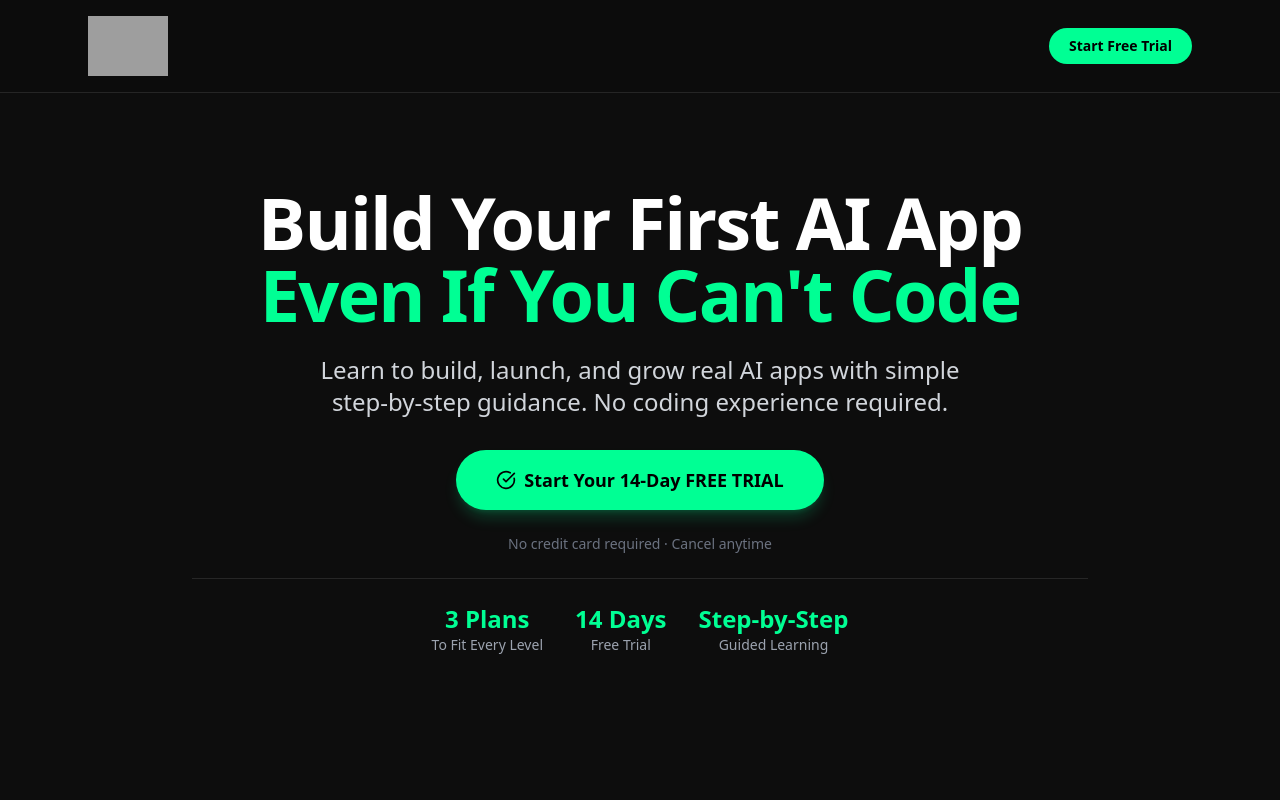
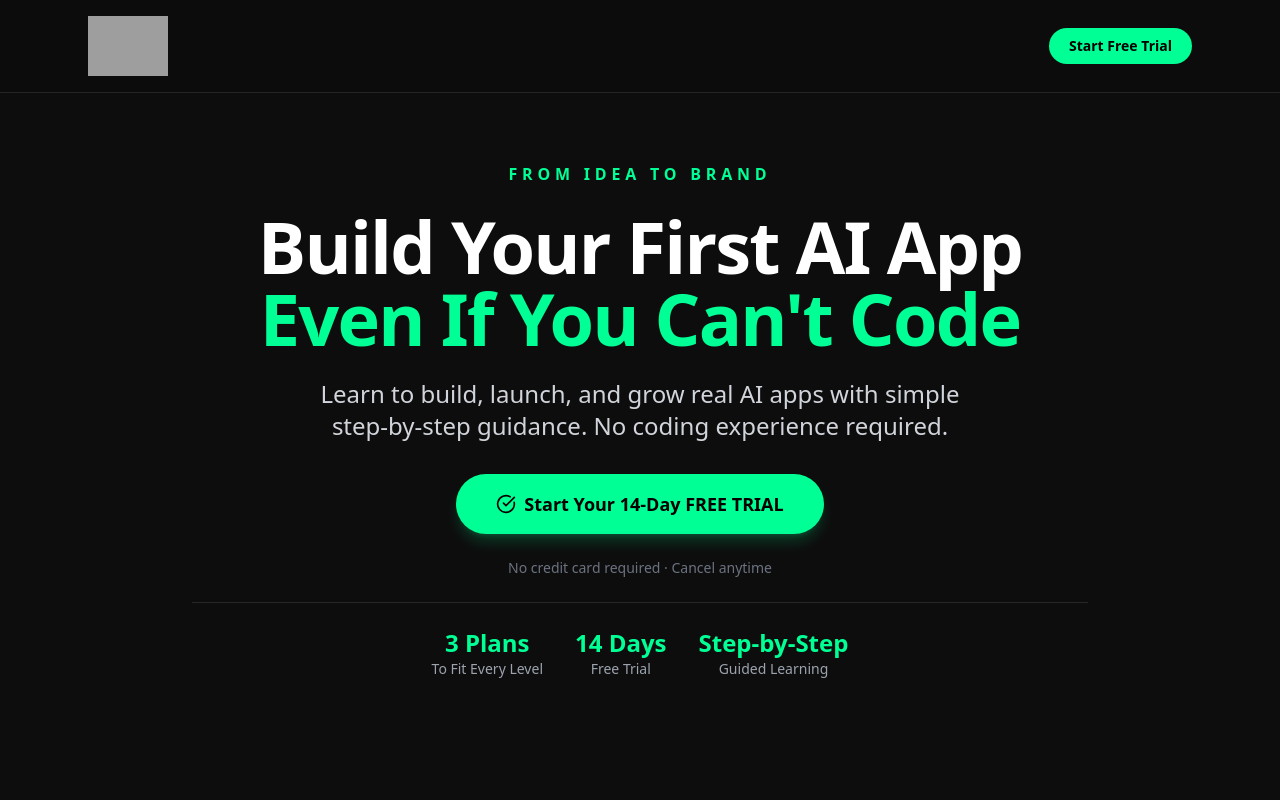
Before and after one commit to myapptly/apptly-website, a Next.js app: page / in a window 1280 px wide. Shown: the top 800 px of the page. Built offline with nearby package versions, Linux system fonts and the light colour scheme; grey boxes are pictures that could not be loaded.

Commit message:
fixed logo

```diff
--- a/components/hero.tsx
+++ b/components/hero.tsx
@@ -12,6 +12,12 @@ export function Hero() {
         transition={{ duration: 0.7 }}
         className="max-w-4xl mx-auto space-y-6"
       >
+        <div className="mb-4">
+  <p className="text-[#00FF94] font-bold uppercase tracking-[0.3em] text-sm md:text-base">
+    From Idea to Brand
+  </p>
+</div>
+
         <h1 className="text-5xl md:text-7xl font-black tracking-tight leading-tight">
           Build Your First AI App{" "}
 
```
